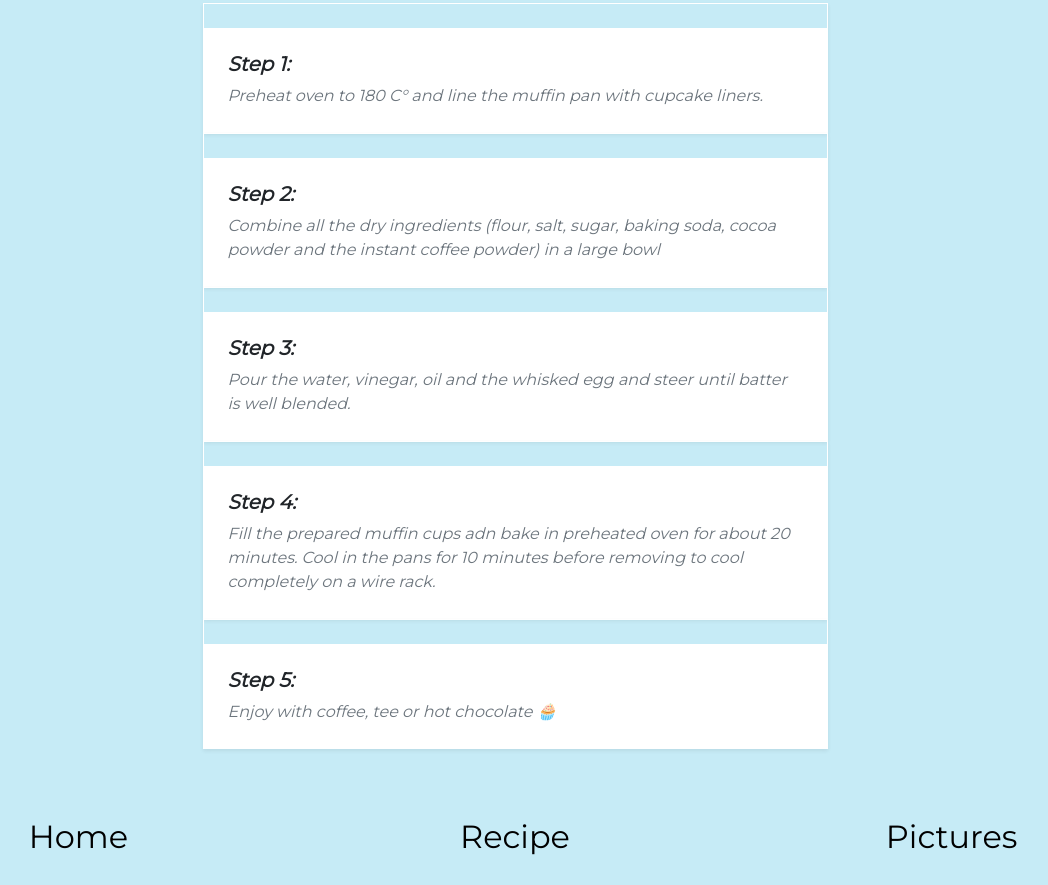
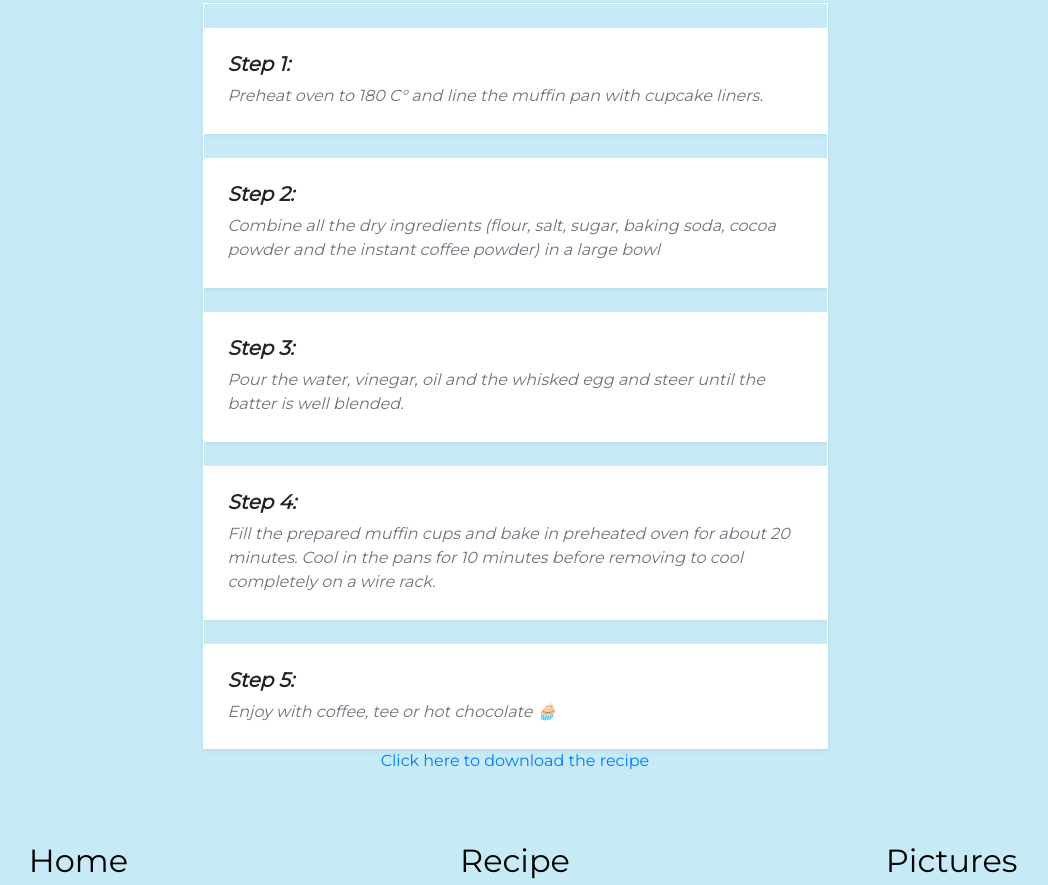
Before and after one commit to ProgrammStude/RecipePageBLJ2020ShLac, a plain HTML site: page recipe.html in a window 1280 px wide. Shown: the part 1059-1944 px from the top of the page, without its empty margins (125-1173 px from the left). Before the commit the page ends 1920 px from the top, so only its background shows below. Drawn offline with nearby package versions, Linux system fonts and the light colour scheme.

Commit message:
HTML: done

```diff
--- a/recipe.html
+++ b/recipe.html
@@ -165,7 +165,7 @@
                 <img src="images/90.jpg" alt="" class="w-100">
                 <figcaption class="p-4 bg-white">
                     <h2 class="h5 font-weight-bold mb-2 font-italic">Step 3:</h2>
-                    <p class="mb-0 text-small font-italic text-muted">Pour the water, vinegar, oil and the whisked egg and steer until batter is well blended.</p>
+                    <p class="mb-0 text-small font-italic text-muted">Pour the water, vinegar, oil and the whisked egg and steer until the batter is well blended.</p>
                 </figcaption>
             </figure>
         </div>
@@ -177,7 +177,7 @@
                 <img src="images/90.jpg" alt="" class="w-100">
                 <figcaption class="p-4 bg-white">
                     <h2 class="h5 font-weight-bold mb-2 font-italic">Step 4:</h2>
-                    <p class="mb-0 text-small font-italic text-muted">Fill the prepared muffin cups adn bake in preheated oven for about 20 minutes. Cool in the pans for 10 minutes before removing to cool completely on a wire rack.</p>
+                    <p class="mb-0 text-small font-italic text-muted">Fill the prepared muffin cups and bake in preheated oven for about 20 minutes. Cool in the pans for 10 minutes before removing to cool completely on a wire rack.</p>
                 </figcaption>
             </figure>
         </div>
@@ -194,6 +194,10 @@
             </figure>
         </div>
     </div>
+    <div class="row">
+        <div class="col-lg-3"></div>
+        <div class="col-lg-6 col-sm-12"><div class="download"><a href="Recipe.pdf" download="Recipe.pdf">Click here to download the recipe</a></div></div>
+    </div>
     <div class="row bottom_buttons">
         <div class="col-lg-4 col-sm-4"><div class="home_button"><a class="button_color" href= index.html>Home</a></div></div>
         <div class="col-lg-4 col-sm-4"><div class="home_button"><a class="button_color" href="recipe.html">Recipe</a></div></div>
--- a/style.css
+++ b/style.css
@@ -72,3 +72,12 @@ body {
     color: black;
     margin-top: 6em;
 }
+
+.download {
+    text-align: center;
+    color: black;
+}
+
+.download:hover {
+    color: wheat;
+}
```
Also changed, not shown: 1 other file.
